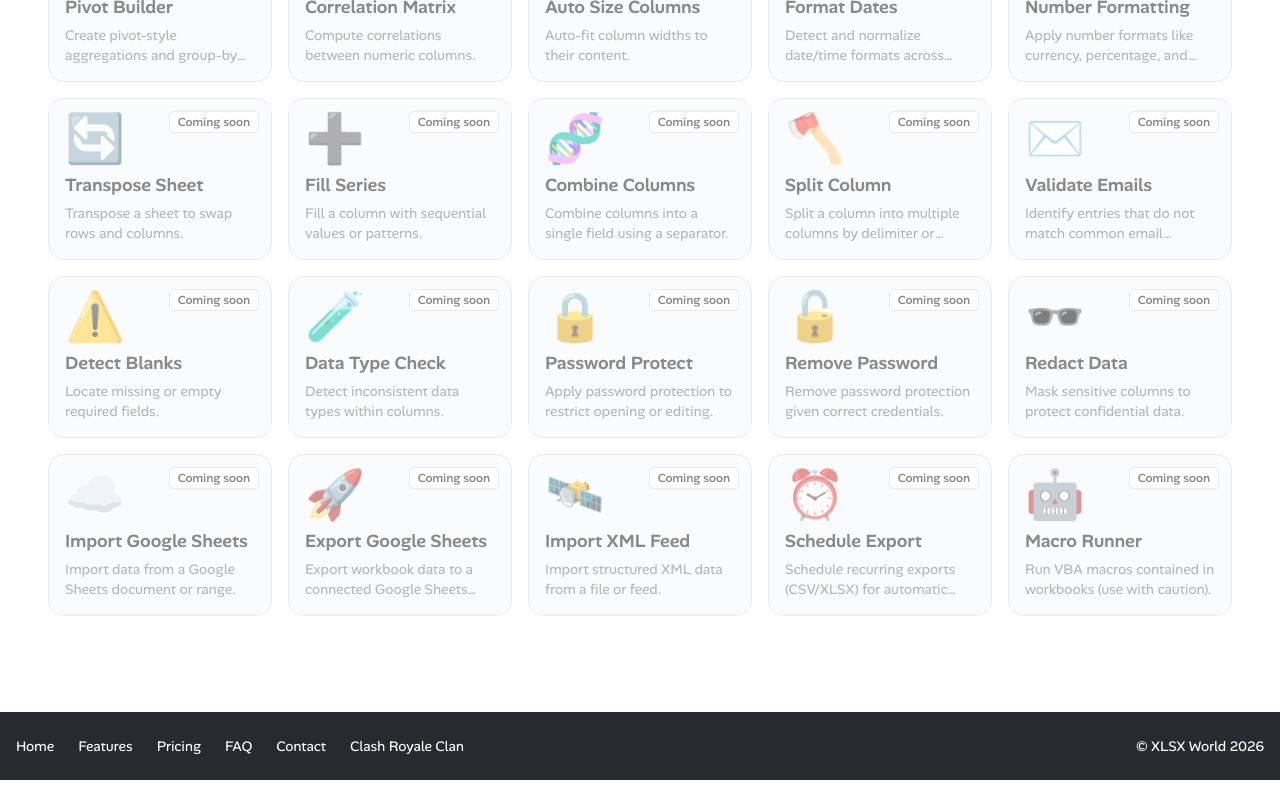
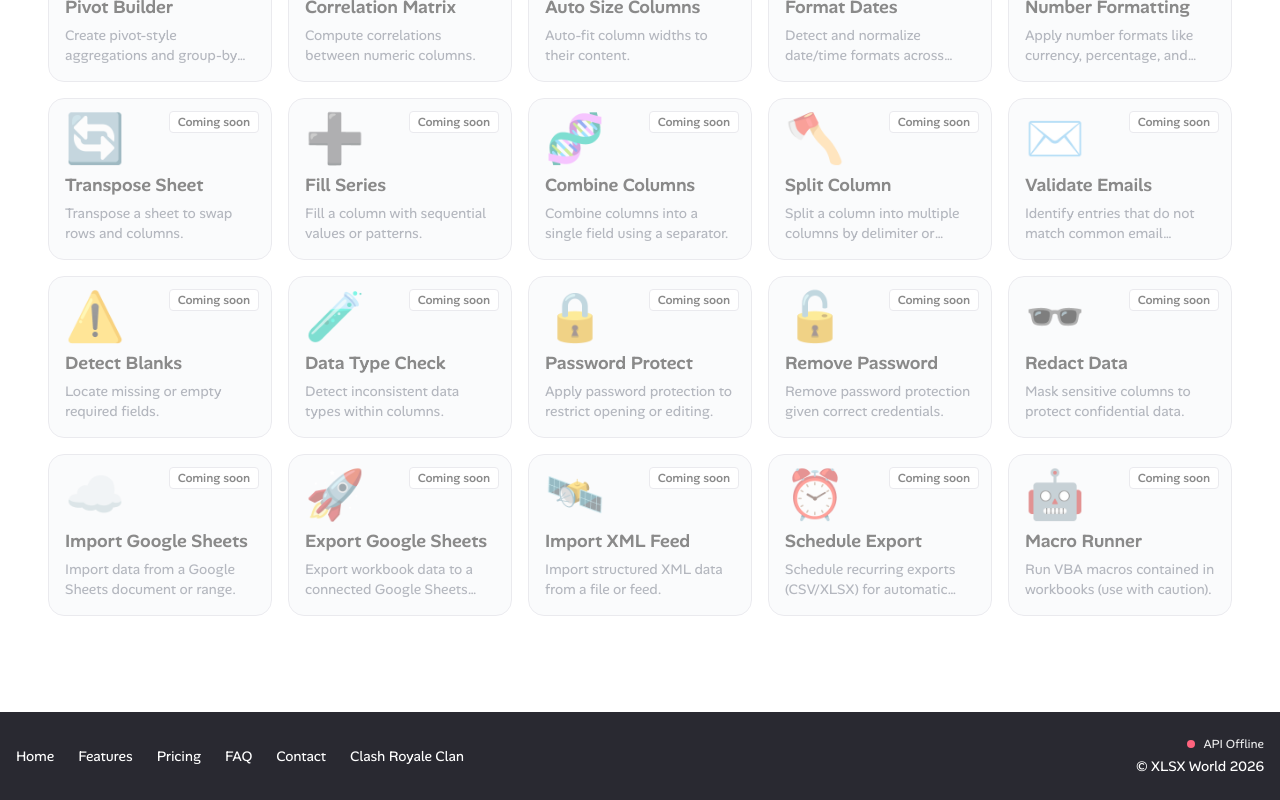
Before and after one commit to manudelp/xlsxworld, a Next.js app in the folder client/: page / in a window 1280 px wide. Shown: the part 1117-1917 px from the top of the page. Built offline with nearby package versions, Linux system fonts and the light colour scheme; no server answers.

Commit message:
feat(footer): implement health status check and display in footer

```diff
--- a/client/components/ui/Footer.tsx
+++ b/client/components/ui/Footer.tsx
@@ -1,6 +1,62 @@
+"use client";
+
 import Link from "next/link";
+import { useEffect, useState } from "react";
+
+type HealthStatus = "checking" | "online" | "offline";
 
 export default function Footer() {
+  const [healthStatus, setHealthStatus] = useState<HealthStatus>("checking");
+
+  useEffect(() => {
+    let isMounted = true;
+
+    async function checkHealth() {
+      const configuredBase = process.env.NEXT_PUBLIC_API_BASE?.replace(/\/$/, "");
+      const candidates = configuredBase
+        ? [`${configuredBase}/health`, "/api/health"]
+        : ["/api/health", "/health"];
+
+      for (const url of candidates) {
+        try {
+          const response = await fetch(url, { cache: "no-store" });
+          if (!isMounted) return;
+          if (response.ok) {
+            setHealthStatus("online");
+            return;
+          }
+        } catch {
+          // Try the next candidate URL.
+        }
+      }
+
+      if (!isMounted) return;
+      setHealthStatus("offline");
+    }
+
+    checkHealth();
+    const intervalId = window.setInterval(checkHealth, 30000);
+
+    return () => {
+      isMounted = false;
+      window.clearInterval(intervalId);
+    };
+  }, []);
+
+  const healthLabel =
+    healthStatus === "online"
+      ? "API Online"
+      : healthStatus === "offline"
+        ? "API Offline"
+        : "Checking API...";
+
+  const healthDotClass =
+    healthStatus === "online"
+      ? "bg-emerald-400"
+      : healthStatus === "offline"
+        ? "bg-rose-400"
+        : "bg-amber-400";
+
   return (
     <footer className="w-full bg-[#292931] text-white py-6 px-4">
       <div className="container mx-auto flex flex-col md:flex-row justify-between items-center gap-4 text-sm">
@@ -27,8 +83,12 @@ export default function Footer() {
             Clash Royale Clan
           </Link>
         </div>
-        <div className="text-center md:text-right">
-          © XLSX World {new Date().getFullYear()}
+        <div className="text-center md:text-right flex flex-col items-center md:items-end gap-1">
+          <div className="inline-flex items-center gap-2 text-xs text-white/90">
+            <span className={`h-2 w-2 rounded-full ${healthDotClass}`} aria-hidden="true" />
+            <span>{healthLabel}</span>
+          </div>
+          <div>© XLSX World {new Date().getFullYear()}</div>
         </div>
       </div>
     </footer>
```
